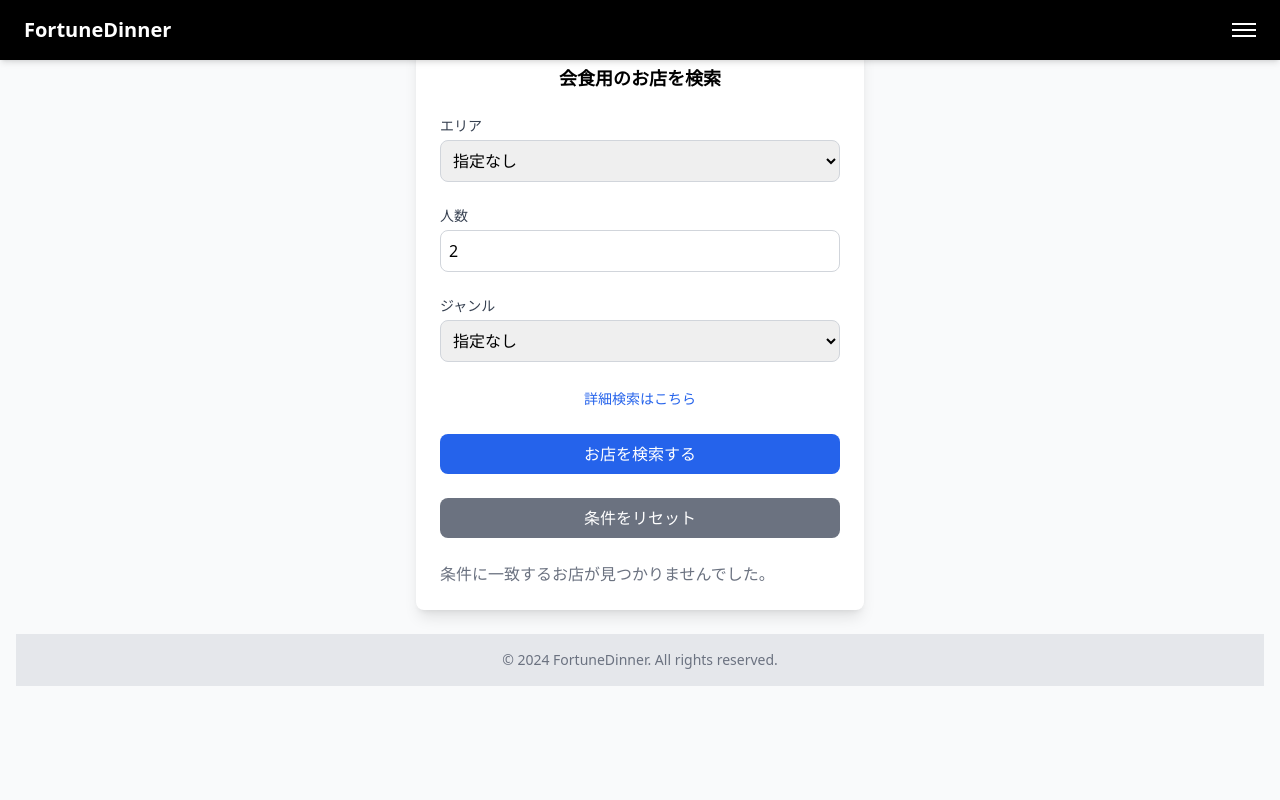
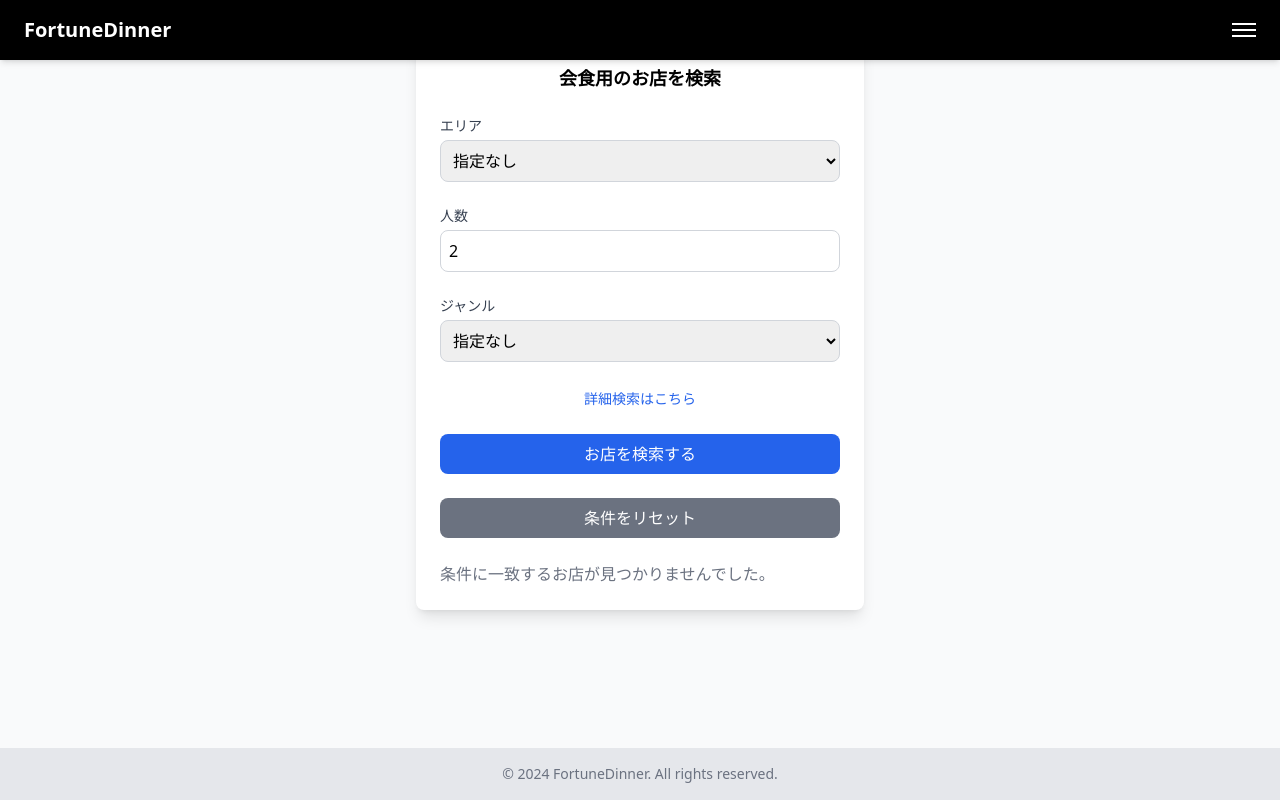
Before and after one commit to teishito/Deploy_Azure_front, a Next.js app: page / in a window 1280 px wide. Built offline with nearby package versions, Linux system fonts and the light colour scheme.

Commit message:
Update Footer.js

```diff
--- a/components/Footer.js
+++ b/components/Footer.js
@@ -1,6 +1,6 @@
 const Footer = () => {
     return (
-        <footer className="w-full bg-gray-200 py-4 text-center mt-6">
+        <footer className="fixed bottom-0 left-0 w-full bg-gray-200 py-4 text-center">
             <p className="text-sm text-gray-500">© 2024 FortuneDinner. All rights reserved.</p>
         </footer>
     );
```
